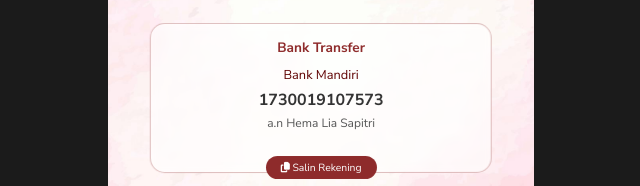
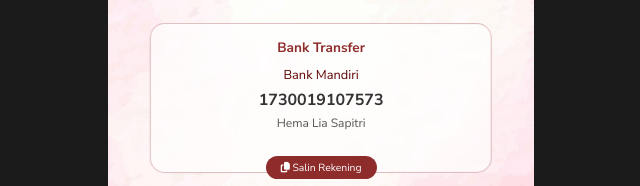
Before and after one commit to refkirijalarapi/weddinginvitation, a plain HTML site: page content.html in a window 1280 px wide. Shown: the part 5068-5254 px from the top of the page, 319-959 px from the left. Drawn offline with nearby package versions, Linux system fonts and the light colour scheme.

Commit message:
Remove 'a.n' prefix from name in content.html

```diff
--- a/content.html
+++ b/content.html
@@ -348,7 +348,7 @@
                     <b id="rek_bca" style="font-size: 1rem; color:
                     #333;">1730019107573</b>
                     <p style="font-size: 0.75rem; color: #555; margin-top:
-                    2px;">a.n Hema Lia Sapitri</p>
+                    2px;">Hema Lia Sapitri</p>
 
                     <button onclick="copyToClipboard('rek_bca')" class="btn btn-sm text-white mt-2" style="background-color: #8e2b2b; border: none; font-size: 0.65rem; border-radius: 20px; padding: 4px 15px;">
                         <i class="fas fa-copy"></i> Salin Rekening
```
